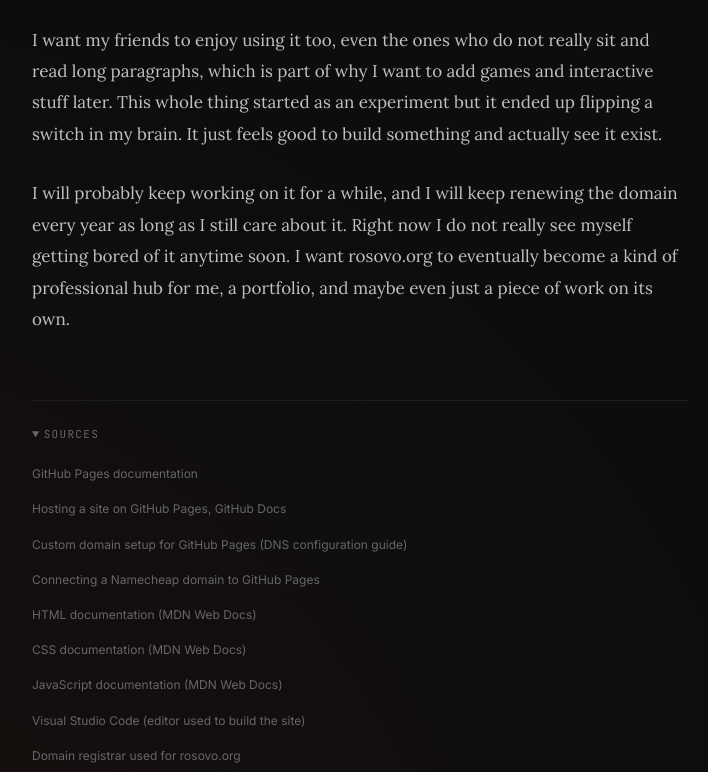
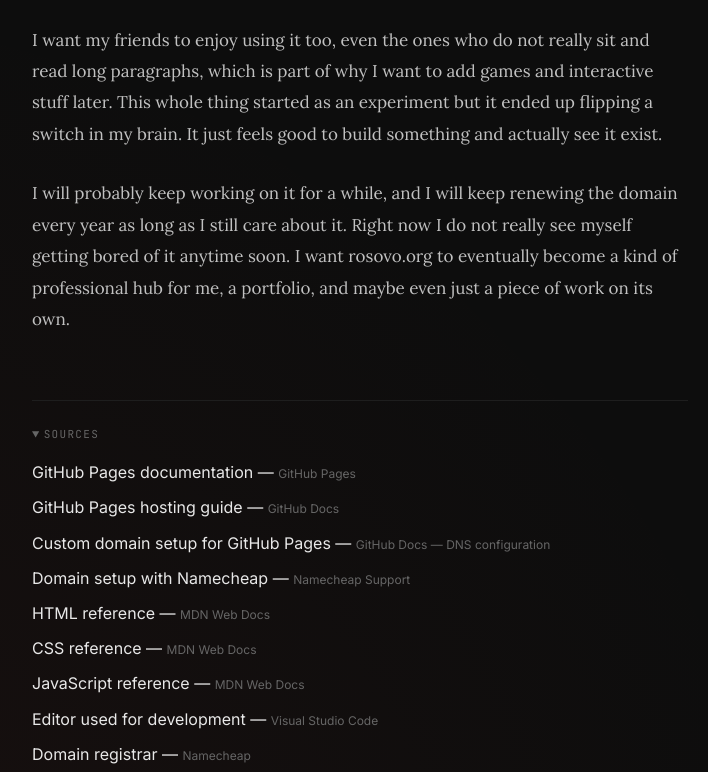
Before and after one commit to Rosovo/Website, a plain HTML site: page articles/building-rosovo.org-and-what-it-did-to-my-motivation.html in a window 1280 px wide. Both pictures are taken after a click on the heading "SOURCES". Shown: the part 1944-2716 px from the top of the page, without its empty margins (280-988 px from the left). Drawn offline with Linux system fonts and the light colour scheme.

Commit message:
Standardize Sources section formatting across articles

```diff
--- a/articles/building-rosovo.org-and-what-it-did-to-my-motivation.html
+++ b/articles/building-rosovo.org-and-what-it-did-to-my-motivation.html
@@ -147,72 +147,94 @@
         <summary>Sources</summary>
         <ul>
           <li>
-            <a href="https://pages.github.com/" target="_blank">
-              GitHub Pages documentation
-            </a>
+            GitHub Pages documentation —
+            <a
+              href="https://pages.github.com/"
+              target="_blank"
+              rel="noopener noreferrer"
+            >
+              GitHub Pages</a
+            >
           </li>
-
           <li>
-            <a href="https://docs.github.com/en/pages" target="_blank">
-              Hosting a site on GitHub Pages, GitHub Docs
-            </a>
+            GitHub Pages hosting guide —
+            <a
+              href="https://docs.github.com/en/pages"
+              target="_blank"
+              rel="noopener noreferrer"
+            >
+              GitHub Docs</a
+            >
           </li>
-
           <li>
+            Custom domain setup for GitHub Pages —
             <a
               href="https://docs.github.com/en/pages/configuring-a-custom-domain-for-your-github-pages-site"
               target="_blank"
+              rel="noopener noreferrer"
             >
-              Custom domain setup for GitHub Pages (DNS configuration guide)
-            </a>
+              GitHub Docs — DNS configuration</a
+            >
           </li>
-
           <li>
+            Domain setup with Namecheap —
             <a
               href="https://www.namecheap.com/support/knowledgebase/article.aspx/9622/2218/how-to-set-up-a-domain-for-github-pages/"
               target="_blank"
+              rel="noopener noreferrer"
             >
-              Connecting a Namecheap domain to GitHub Pages
-            </a>
+              Namecheap Support</a
+            >
           </li>
-
           <li>
+            HTML reference —
             <a
               href="https://developer.mozilla.org/en-US/docs/Web/HTML"
               target="_blank"
+              rel="noopener noreferrer"
             >
-              HTML documentation (MDN Web Docs)
-            </a>
+              MDN Web Docs</a
+            >
           </li>
-
           <li>
+            CSS reference —
             <a
               href="https://developer.mozilla.org/en-US/docs/Web/CSS"
               target="_blank"
+              rel="noopener noreferrer"
             >
-              CSS documentation (MDN Web Docs)
-            </a>
+              MDN Web Docs</a
+            >
           </li>
-
           <li>
+            JavaScript reference —
             <a
               href="https://developer.mozilla.org/en-US/docs/Web/JavaScript"
               target="_blank"
+              rel="noopener noreferrer"
             >
-              JavaScript documentation (MDN Web Docs)
-            </a>
+              MDN Web Docs</a
+            >
           </li>
-
           <li>
-            <a href="https://code.visualstudio.com/" target="_blank">
-              Visual Studio Code (editor used to build the site)
-            </a>
+            Editor used for development —
+            <a
+              href="https://code.visualstudio.com/"
+              target="_blank"
+              rel="noopener noreferrer"
+            >
+              Visual Studio Code</a
+            >
           </li>
-
           <li>
-            <a href="https://www.namecheap.com/" target="_blank">
-              Domain registrar used for rosovo.org
-            </a>
+            Domain registrar —
+            <a
+              href="https://www.namecheap.com/"
+              target="_blank"
+              rel="noopener noreferrer"
+            >
+              Namecheap</a
+            >
           </li>
         </ul>
       </details>
```
Also changed, not shown: about.html (+5 -5 lines), articles/hover-info-cards.html (+15 -4 lines), articles/the-importance-of-making-art-that-sucks.html (+8 -5 lines), articles/war-is-more-affordable-than-ever.html (+51 -14 lines), articles/what-i-learned-selling-a-drug-that-isn't-one.html (+8 -7 lines), contact.html (+5 -1 lines).
